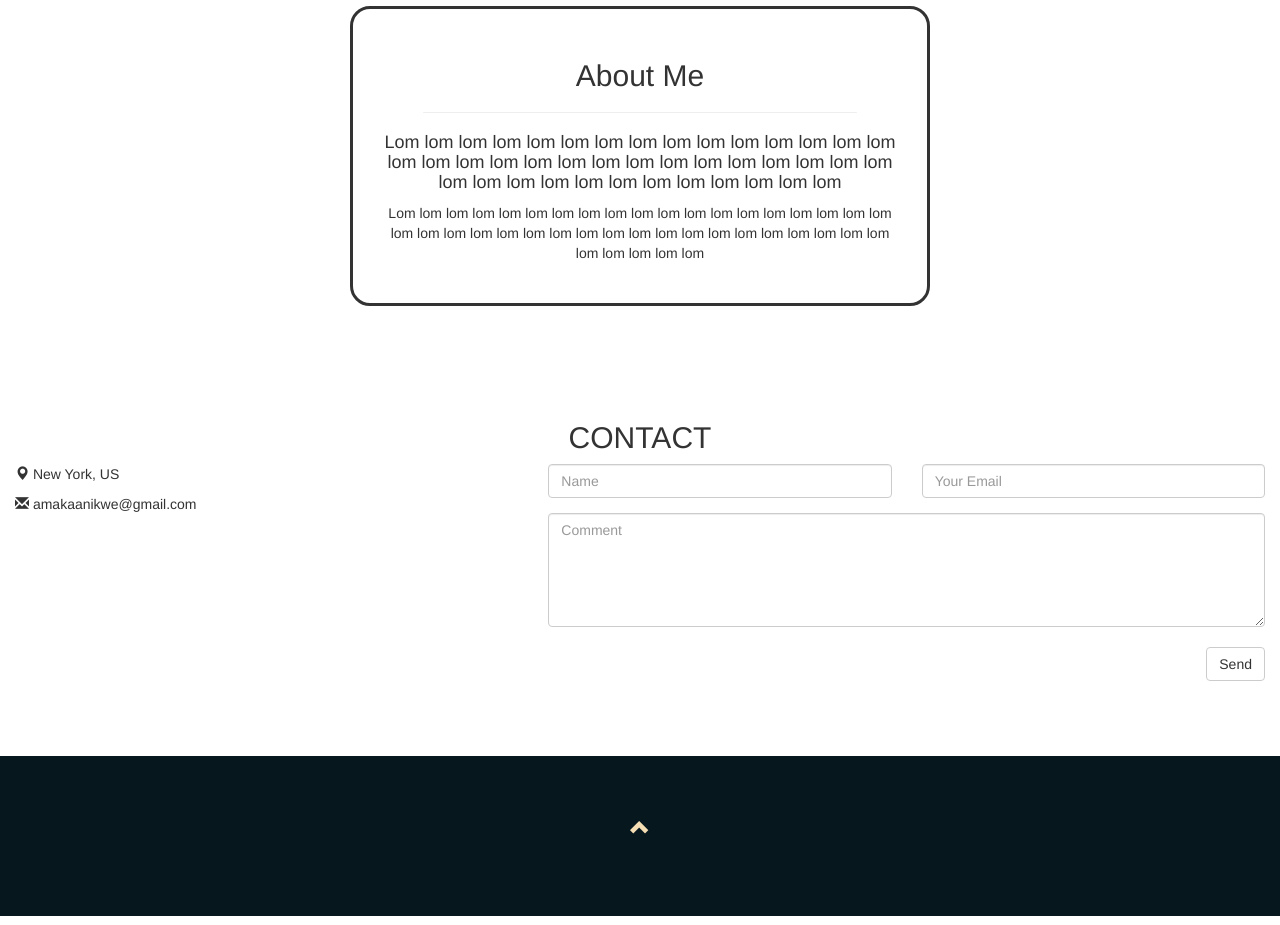
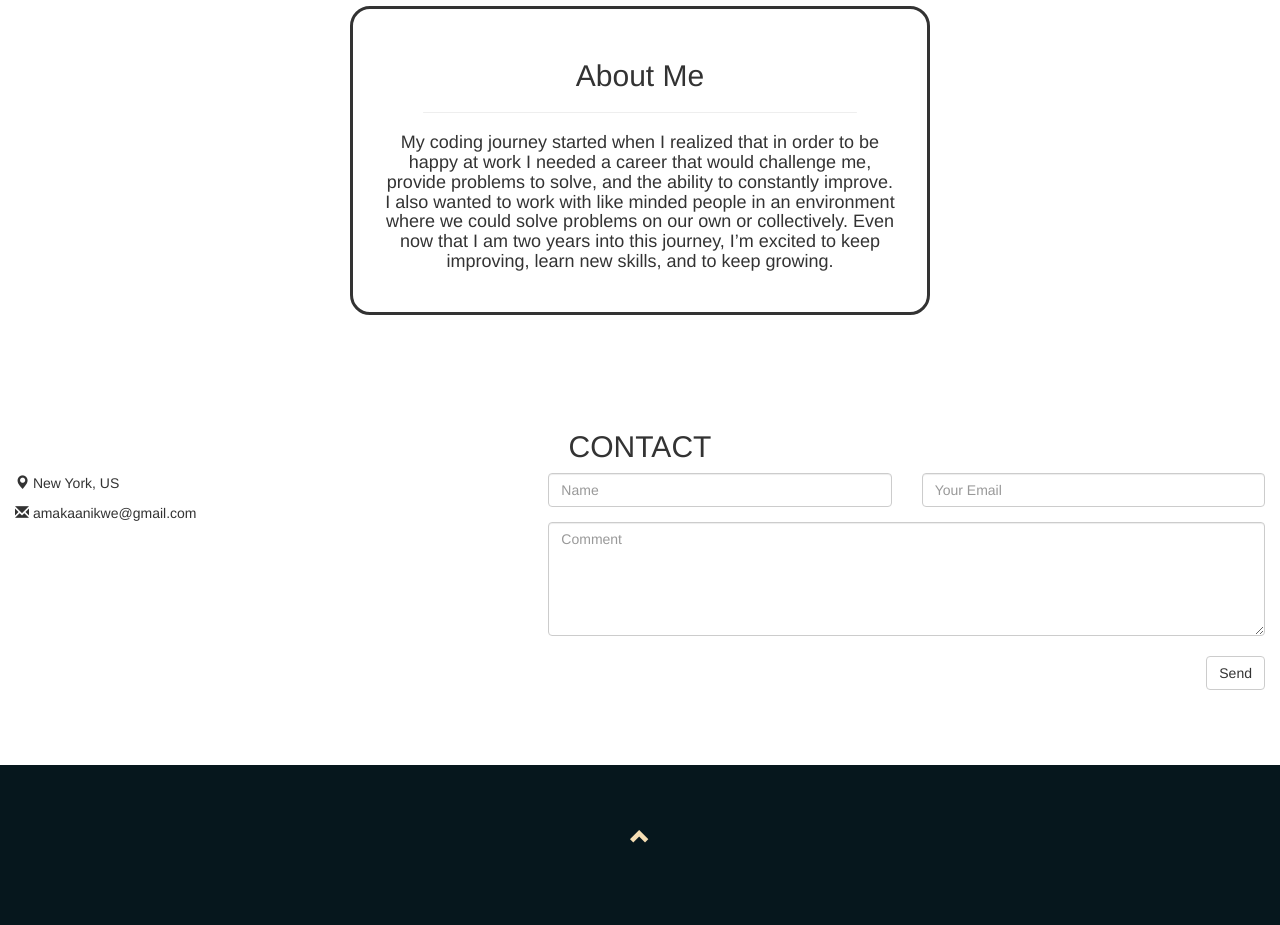
Before and after one commit to amakaanikwe/Portfolio-Site, a website: page index.html in a window 1280 px wide. Shown: the part 2000-2925 px from the top of the page. Drawn offline with nearby package versions, Linux system fonts and the light colour scheme; some packages are replaced by stand-ins of ours; a script that the page names is missing.

Commit message:
Updated About Me section.

```diff
--- a/index.html
+++ b/index.html
@@ -206,16 +206,9 @@
         <div class="col-lg-12">
           <h2>About Me</h2>
           <hr />
-          <h4>
-            Lom lom lom lom lom lom lom lom lom lom lom lom lom lom lom lom lom
-            lom lom lom lom lom lom lom lom lom lom lom lom lom lom lom lom lom
-            lom lom lom lom lom lom lom lom
-          </h4>
-          <p>
-            Lom lom lom lom lom lom lom lom lom lom lom lom lom lom lom lom lom
-            lom lom lom lom lom lom lom lom lom lom lom lom lom lom lom lom lom
-            lom lom lom lom lom lom lom lom lom
-          </p>
+            <h4 class="text-center">
+              My coding journey started  when I realized that in order to be happy at work I needed a career that would challenge me, provide problems to solve, and the ability to constantly improve. I also wanted to work with like minded people in an environment where we could solve problems on our own or collectively.  Even now that I am two years into this journey, I’m excited to keep improving, learn new skills, and to keep growing.
+            </h4>
         </div>
       </div>
     </section>
```
